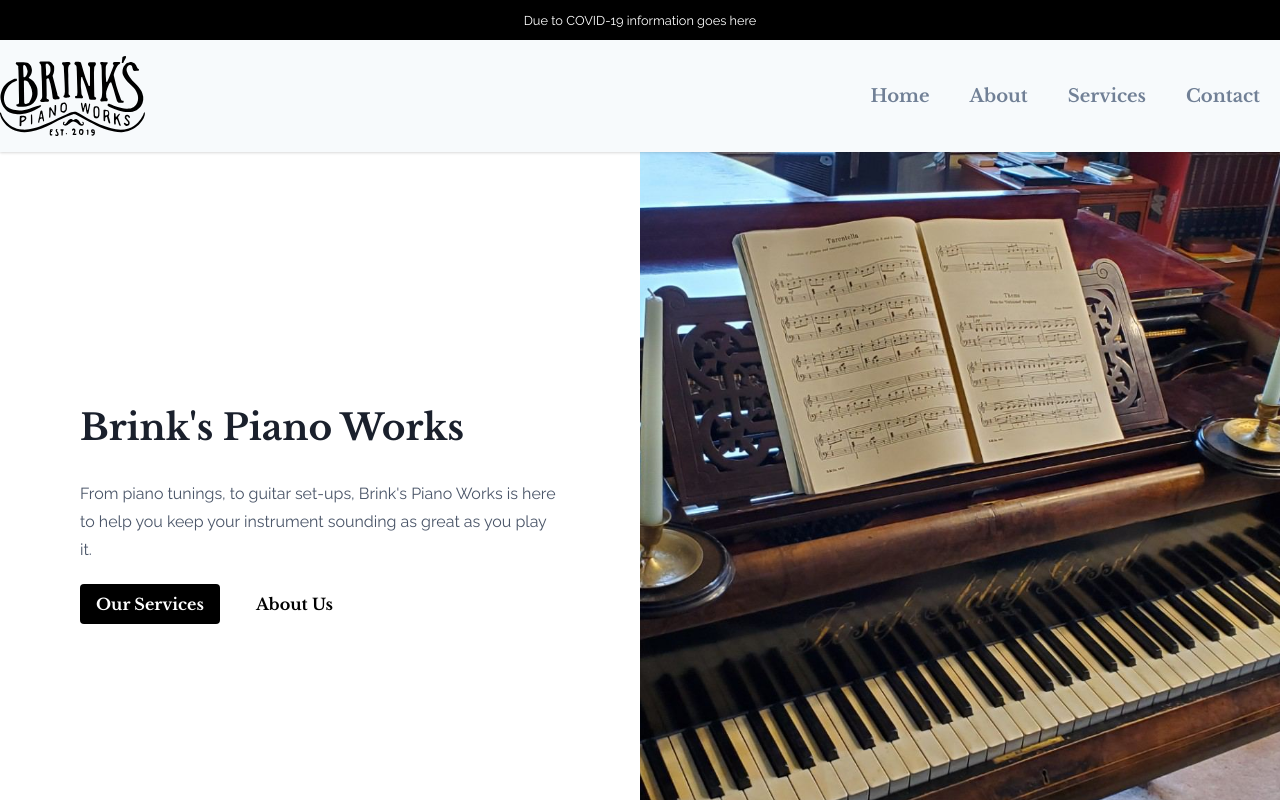
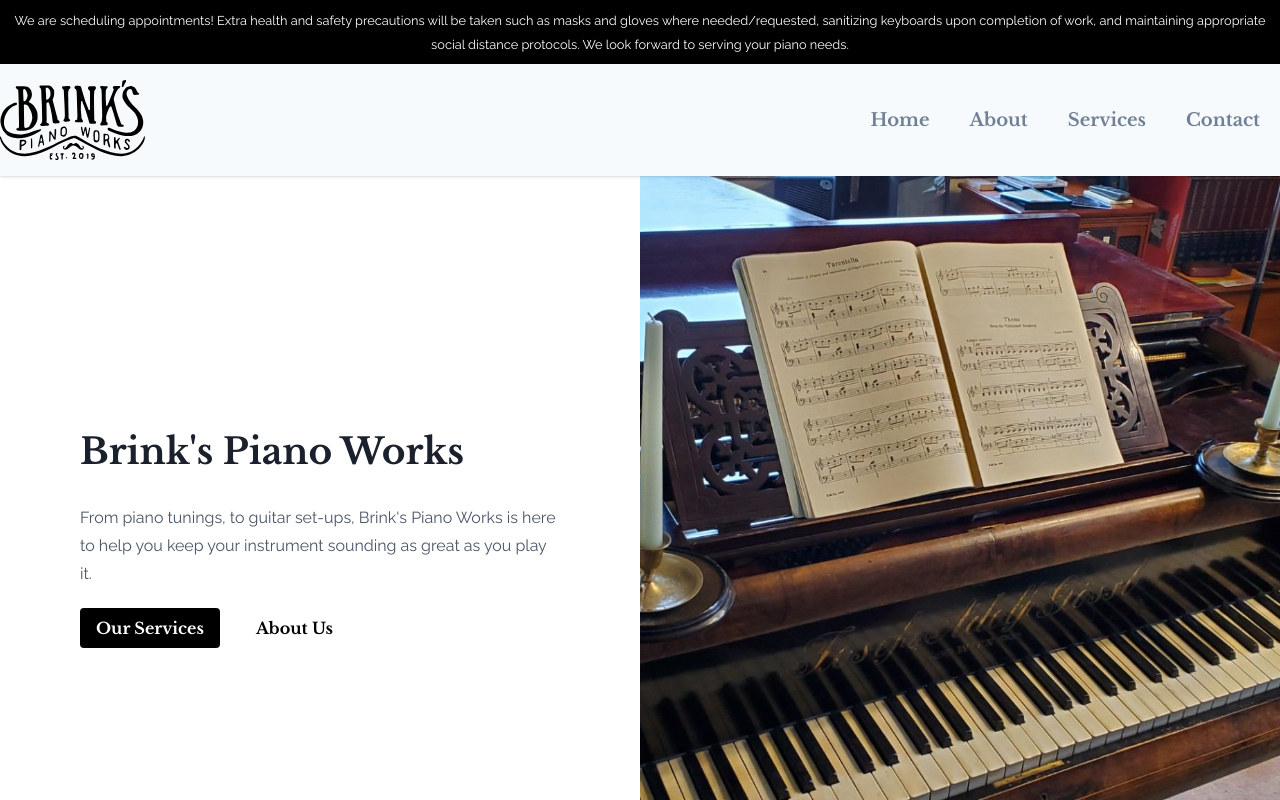
Before and after one commit to colbygarland/brinks-piano, a Nuxt app: page / in a window 1280 px wide. Shown: the top 800 px of the page. Built offline with nearby package versions, Linux system fonts and the light colour scheme.

Commit message:
Added covid banner message

```diff
--- a/components/CovidBanner.vue
+++ b/components/CovidBanner.vue
@@ -1,7 +1,13 @@
 <template>
   <div class="bg-primary px-2 py-2">
     <p class="text-white text-center">
-      <small>Due to COVID-19 information goes here</small>
+      <small
+        >We are scheduling appointments! Extra health and safety precautions
+        will be taken such as masks and gloves where needed/requested,
+        sanitizing keyboards upon completion of work, and maintaining
+        appropriate social distance protocols. We look forward to serving your
+        piano needs.</small
+      >
     </p>
   </div>
 </template>
```
